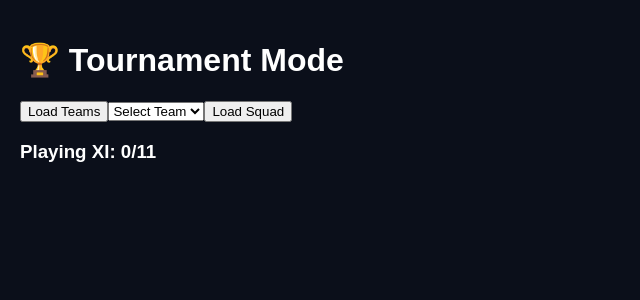
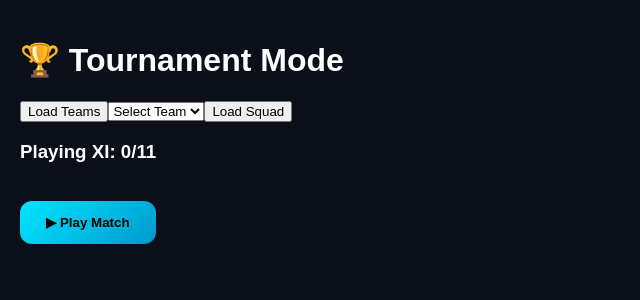
Before and after one commit to Vishal091/ipl-simulator, a Next.js app in the folder frontend/: page /tournament in a window 1280 px wide. Shown: the top 300 px of the page, without its empty margins (0-640 px from the left). Built offline with nearby package versions, Linux system fonts and the light colour scheme.

Commit message:
Update page.js

```diff
--- a/frontend/app/tournament/page.js
+++ b/frontend/app/tournament/page.js
@@ -77,6 +77,13 @@ const playMatch = async () => {
       </div>
 
       <h3>Playing XI: {xi.length}/11</h3>
+          <button
+  className="glow-btn"
+  onClick={playMatch}
+  style={{ marginTop: "20px" }}
+>
+  ▶ Play Match
+</button>
     </div>
   );
 }
```
